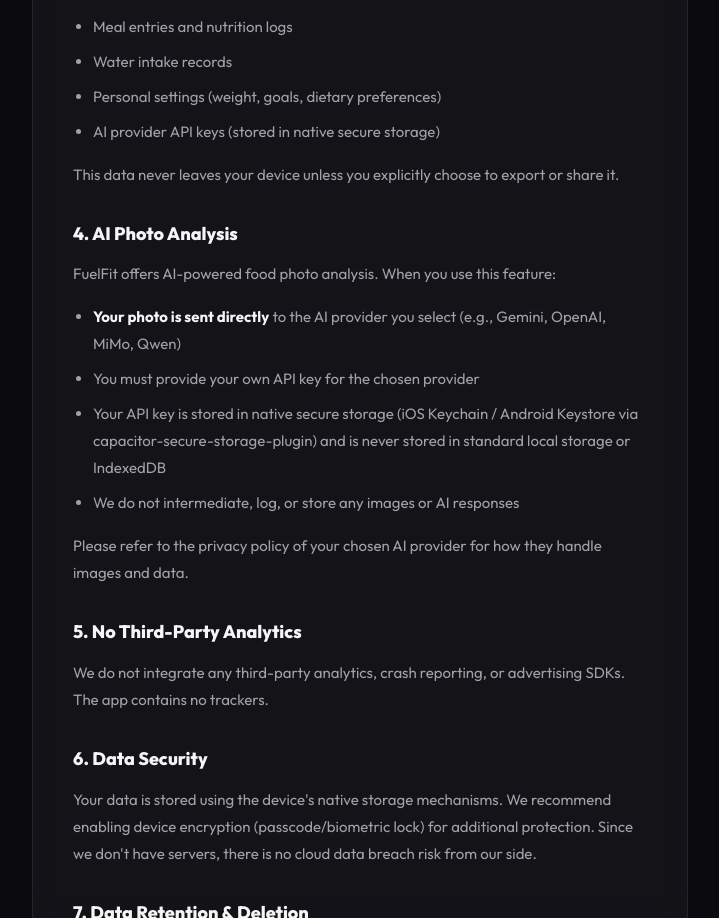
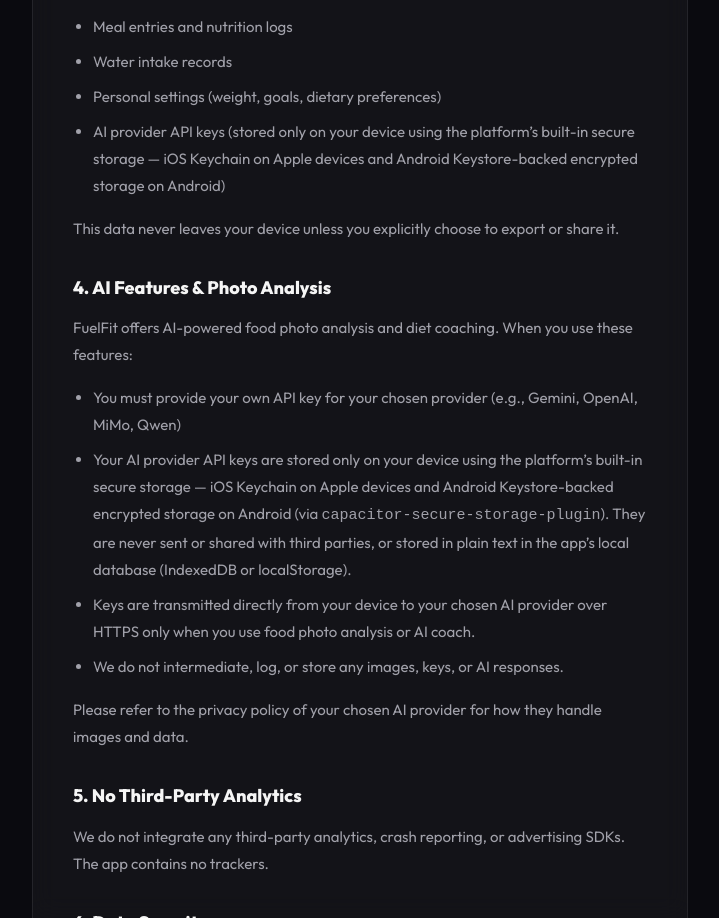
Before and after one commit to samuelhu/myapps, a plain HTML site: page privacy-fuelfit.html in a window 1280 px wide. Shown: the part 827-1745 px from the top of the page, without its empty margins (280-999 px from the left). Drawn offline with Linux system fonts and the light colour scheme.

Commit message:
Clarify FuelFit API key storage and HTTPS transmission in privacy policy and guides

```diff
--- a/privacy-fuelfit.html
+++ b/privacy-fuelfit.html
@@ -180,17 +180,17 @@
         <li>Meal entries and nutrition logs</li>
         <li>Water intake records</li>
         <li>Personal settings (weight, goals, dietary preferences)</li>
-        <li>AI provider API keys (stored in native secure storage)</li>
+        <li>AI provider API keys (stored only on your device using the platform’s built-in secure storage — iOS Keychain on Apple devices and Android Keystore-backed encrypted storage on Android)</li>
       </ul>
       <p>This data never leaves your device unless you explicitly choose to export or share it.</p>
 
-      <h2>4. AI Photo Analysis</h2>
-      <p>FuelFit offers AI-powered food photo analysis. When you use this feature:</p>
+      <h2>4. AI Features & Photo Analysis</h2>
+      <p>FuelFit offers AI-powered food photo analysis and diet coaching. When you use these features:</p>
       <ul>
-        <li><strong>Your photo is sent directly</strong> to the AI provider you select (e.g., Gemini, OpenAI, MiMo, Qwen)</li>
-        <li>You must provide your own API key for the chosen provider</li>
-        <li>Your API key is stored in native secure storage (iOS Keychain / Android Keystore via capacitor-secure-storage-plugin) and is never stored in standard local storage or IndexedDB</li>
-        <li>We do not intermediate, log, or store any images or AI responses</li>
+        <li>You must provide your own API key for your chosen provider (e.g., Gemini, OpenAI, MiMo, Qwen)</li>
+        <li>Your AI provider API keys are stored only on your device using the platform’s built-in secure storage — iOS Keychain on Apple devices and Android Keystore-backed encrypted storage on Android (via <code>capacitor-secure-storage-plugin</code>). They are never sent or shared with third parties, or stored in plain text in the app’s local database (IndexedDB or localStorage).</li>
+        <li>Keys are transmitted directly from your device to your chosen AI provider over HTTPS only when you use food photo analysis or AI coach.</li>
+        <li>We do not intermediate, log, or store any images, keys, or AI responses.</li>
       </ul>
       <p>Please refer to the privacy policy of your chosen AI provider for how they handle images and data.</p>
 
```
Also changed, not shown: fuelfit-api-guide-de.html (+1 -1 lines), fuelfit-api-guide-en.html (+1 -1 lines), fuelfit-api-guide-es.html (+1 -1 lines), fuelfit-api-guide-fr.html (+1 -1 lines), fuelfit-api-guide-ja.html (+1 -1 lines), fuelfit-api-guide-ko.html (+1 -1 lines), fuelfit-api-guide-zh-CN.html (+1 -1 lines), fuelfit-api-guide.html (+1 -1 lines), fuelfit.html (+1 -1 lines).
